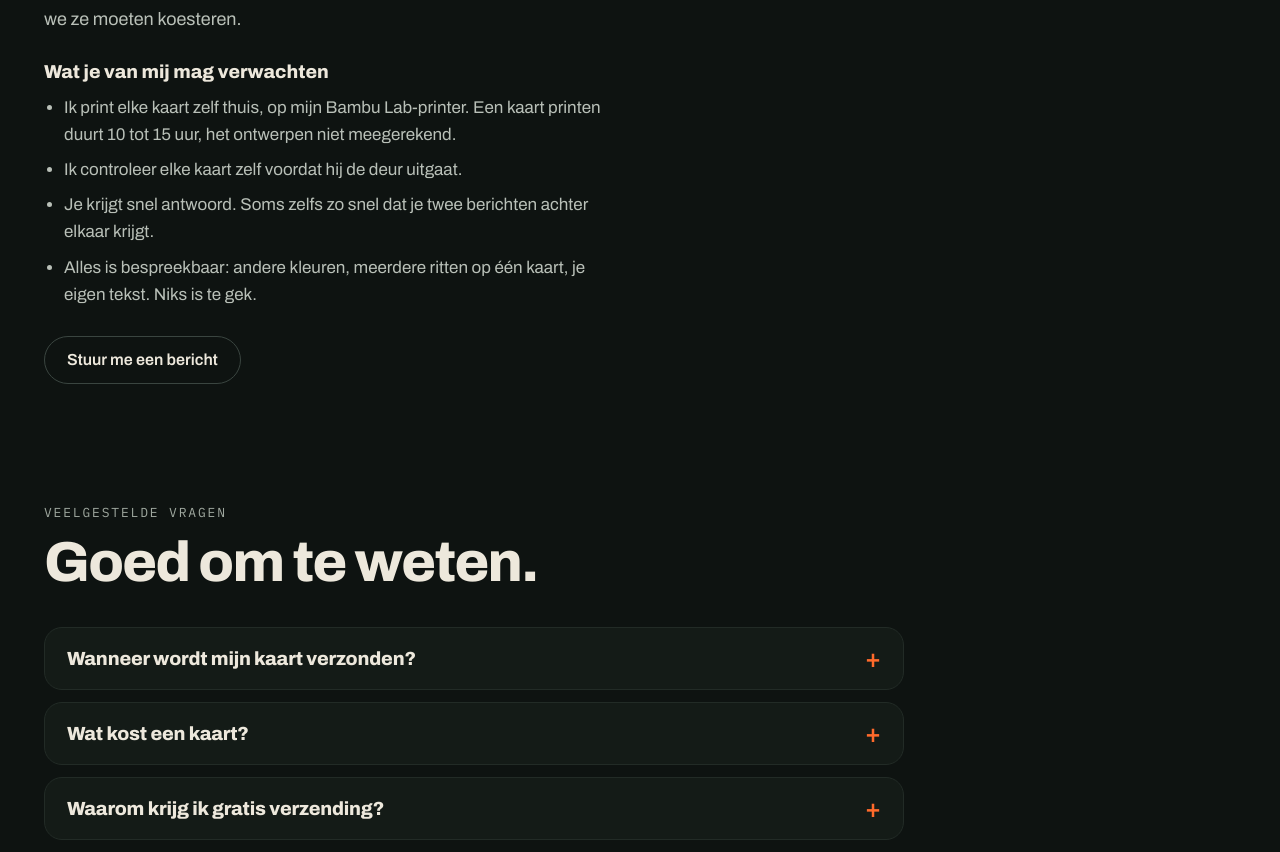
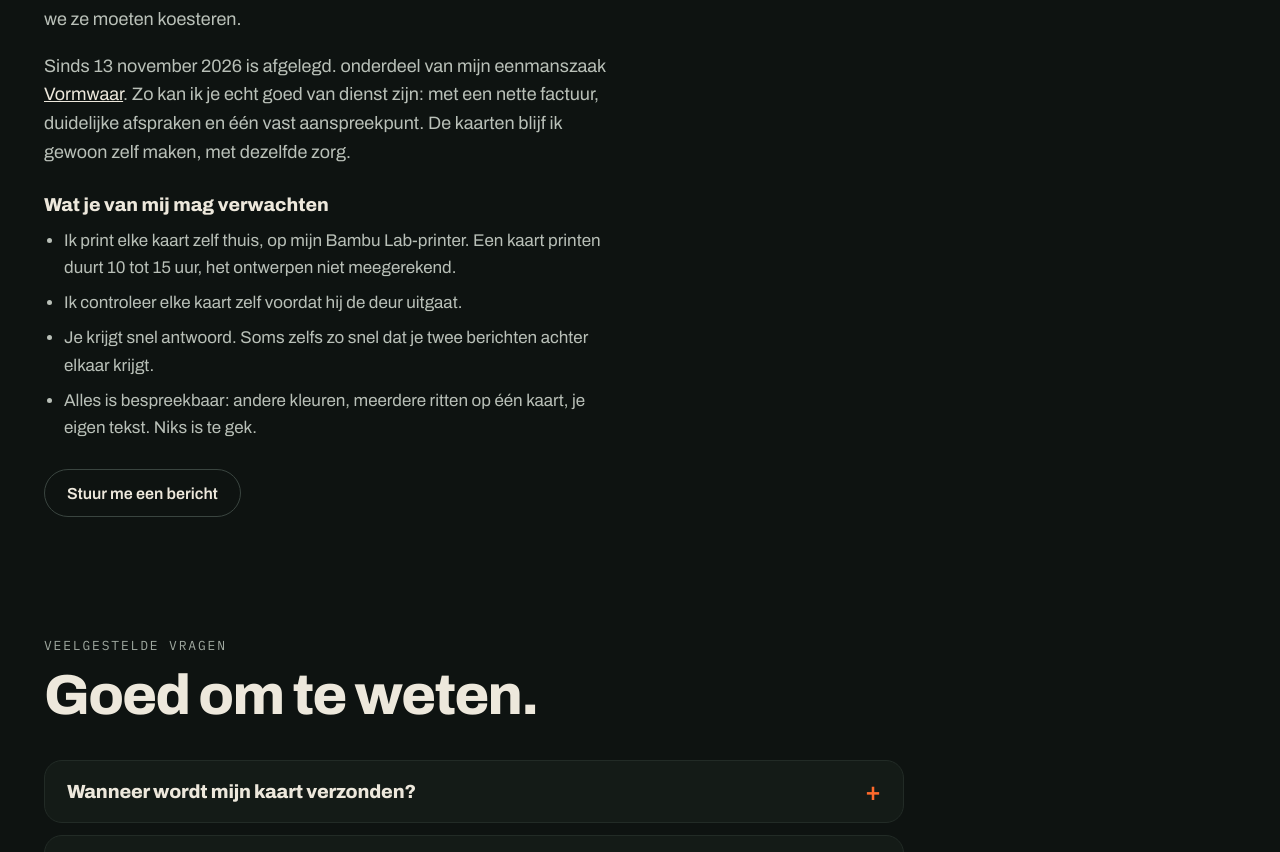
Before and after one commit to SBergers/afgelegdnl, a plain HTML site: page index.html in a window 1280 px wide. Shown: the part 5149-6001 px from the top of the page. Drawn offline with Linux system fonts and the light colour scheme.

Commit message:
Wie is afgelegd: onderdeel van eenmanszaak Vormwaar
Co-Authored-By: Claude Opus 5.5 <noreply@anthropic.com>
Claude-Session: https://claude.ai/code/session_01LimHVrVfeBvqz56JgVoZKs

```diff
--- a/index.html
+++ b/index.html
@@ -210,6 +210,7 @@ h2.big{font-family:'Archivo',sans-serif;font-weight:800;font-size:clamp(36px,4.4
 <p style="font-size:18px;line-height:1.6;color:var(--mut)">Ik woon in Nijmegen en fiets zelf MTB en gravel. Mijn favoriete rondjes? De rode route in Nijmegen, de paarse in Groesbeek en de routes bij Schaarsbergen en Ede.</p>
 <p style="font-size:18px;line-height:1.6;color:var(--mut)">afgelegd. begon als iets voor mezelf: ik wilde één keer een kaart van mijn eigen rondje maken. Daar kreeg ik zoveel reacties op, van mensen met ideeën en dezelfde wens, dat ik het nu ook voor anderen doe.</p>
 <p style="font-size:18px;line-height:1.6;color:var(--mut)">Ik doe het voor de fietsgemeenschap. Een epische tocht of je vertrouwde MTB-tracks om de hoek verdienen een herinnering die blijft. En hopelijk zien we zo nog beter hoe mooi de MTB-routes in Nederland zijn, en dat we ze moeten koesteren.</p>
+<p style="font-size:18px;line-height:1.6;color:var(--mut)">Sinds 13 november 2026 is afgelegd. onderdeel van mijn eenmanszaak <a href="https://vormwaar.nl">Vormwaar</a>. Zo kan ik je echt goed van dienst zijn: met een nette factuur, duidelijke afspraken en één vast aanspreekpunt. De kaarten blijf ik gewoon zelf maken, met dezelfde zorg.</p>
 <h3 style="margin:28px 0 12px">Wat je van mij mag verwachten</h3>
 <ul class="wie-list">
 <li>Ik print elke kaart zelf thuis, op mijn Bambu Lab-printer. Een kaart printen duurt 10 tot 15 uur, het ontwerpen niet meegerekend.</li>
```
Also changed, not shown: en/index.html (+1 -0 lines).
